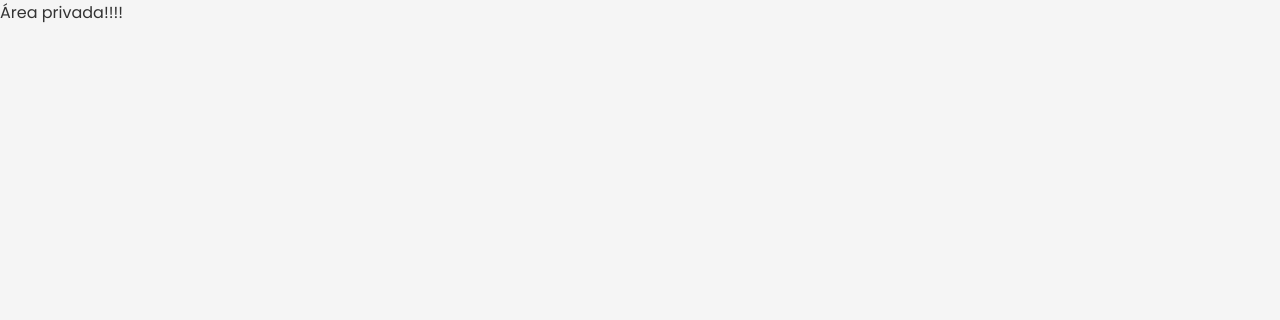
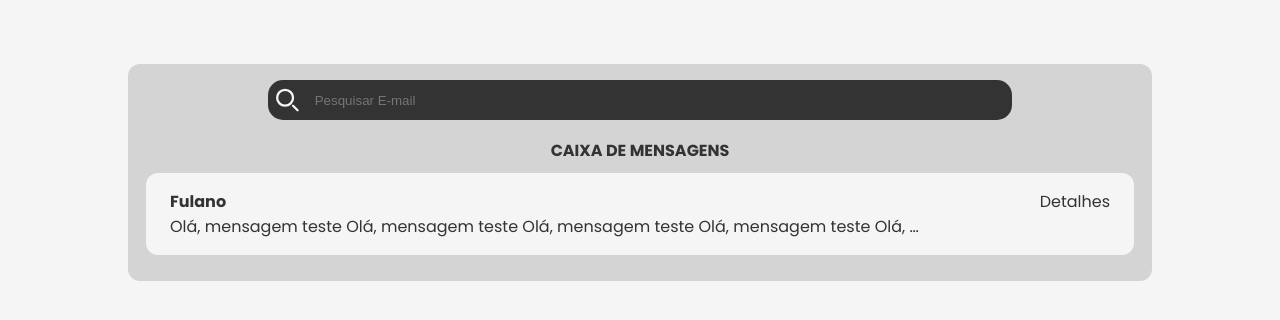
Before and after one commit to Kako-0/desafio-maximize, a Next.js app: page /manager in a window 1280 px wide. Shown: the top 320 px of the page. Built offline with nearby package versions, Linux system fonts and the light colour scheme; a web font is replaced by a local one.

Commit message:
feat(): nova página Manager

```diff
--- a/src/app/manager/page.jsx
+++ b/src/app/manager/page.jsx
@@ -1,3 +1,79 @@
+import "./styles.scss";
+
 export default function ManagerPage() {
-	return <div>Área privada!!!!</div>;
+	return (
+		<div className="page">
+			<div className="input">
+				<label htmlFor="table-search" className="sr-only">
+					Search
+				</label>
+				<div className="input__container">
+					<svg
+						height="24"
+						width="24"
+						aria-hidden
+						xmlns="http://www.w3.org/2000/svg"
+						fill="none"
+						viewBox="0 0 20 20"
+					>
+						<path
+							stroke="currentColor"
+							strokeLinecap="round"
+							strokeLinejoin="round"
+							strokeWidth="2"
+							d="m19 19-4-4m0-7A7 7 0 1 1 1 8a7 7 0 0 1 14 0Z"
+						/>
+					</svg>
+					<input
+						type="text"
+						id="table-search"
+						className="input__container-text"
+						placeholder="Pesquisar E-mail"
+					/>
+				</div>
+			</div>
+			<table className="sendbox">
+				<thead className="sendbox__titulo">
+					<tr>
+						<th scope="col">Caixa de mensagens</th>
+					</tr>
+				</thead>
+				<tbody className="sendbox__container-mensagens">
+					<tr className="mensagem">
+						<td scope="row" className="mensagem__conteudo">
+							<details className="mensagem__detalhes">
+								<summary className="mensagem__header">
+									<div>
+										<p className="mensagem__titulo">Fulano</p>
+										<span>Detalhes</span>
+									</div>
+									<p className="mensagem__preview">
+										Olá, mensagem teste Olá, mensagem teste Olá, mensagem teste
+										Olá, mensagem teste Olá, mensagem teste Olá, mensagem teste
+									</p>
+								</summary>
+								<div className="mensagem-details-content">
+									<p>
+										<b>Empresa:</b> Exemplo Ltda.
+									</p>
+									<p>
+										<b>Email:</b> fulano@example.com
+									</p>
+									<p>
+										<b>Telefone:</b> (123) 456-7890
+									</p>
+									<p>
+										<b>Mensagem:</b>
+										<br />
+										Olá, mensagem teste Olá, mensagem teste Olá, mensagem teste
+										Olá, mensagem teste Olá, mensagem teste Olá, mensagem teste
+									</p>
+								</div>
+							</details>
+						</td>
+					</tr>
+				</tbody>
+			</table>
+		</div>
+	);
 }
--- /dev/null
+++ b/src/app/manager/styles.scss
@@ -0,0 +1,149 @@
+@use "../sass/mixins";
+
+.page {
+	display: grid;
+	grid-template-columns: 1fr;
+	place-items: center;
+	width: 95%;
+	margin: 0 auto;
+	margin-top: 4rem;
+	padding: 1rem;
+	background-color: #d4d4d4;
+	border-radius: 12px;
+
+	@include mixins.breakpoint(lg) {
+		width: 80vw;
+	}
+}
+
+.input {
+	width: 75%;
+	background-color: var(--text-color);
+	color: var(--bg-color);
+	padding: 0.5rem;
+	border-radius: 15px;
+	& > label {
+		display: none;
+	}
+	&__container {
+		display: flex;
+		width: 100%;
+		gap: 1rem;
+	}
+}
+
+.input__container {
+	&-text {
+		width: 100%;
+		border: none;
+		background-color: transparent;
+		color: var(--bg-color);
+	}
+}
+
+.sendbox {
+	width: 100%;
+	margin-top: 1rem;
+	&__titulo {
+		text-transform: uppercase;
+	}
+}
+
+.mensagem {
+	display: grid;
+	grid-template-columns: 1fr;
+	place-items: start;
+	width: 100%;
+	background-color: var(--bg-color);
+	padding: 0.5rem;
+
+	margin: 0.5rem 0;
+	border-radius: 12px;
+
+	&__titulo {
+		font-weight: 600;
+	}
+
+	&__conteudo {
+		display: flex;
+		align-items: flex-start;
+		justify-content: space-between;
+		padding: 0.5rem 1rem;
+		width: 100%;
+		overflow: hidden;
+		white-space: nowrap;
+		text-overflow: ellipsis;
+		flex-direction: column;
+
+		@include mixins.breakpoint(lg) {
+			flex-direction: row;
+		}
+	}
+
+	&__preview {
+		width: 80%;
+		text-overflow: ellipsis;
+		overflow: hidden;
+	}
+}
+
+.mensagem__header {
+	display: flex;
+	align-items: flex-start;
+	justify-content: space-between;
+	flex-direction: column;
+
+	& > div {
+		width: 100%;
+		display: inline-flex;
+		justify-content: space-between;
+	}
+}
+
+.mensagem__detalhes {
+	width: 100%;
+
+	summary {
+		display: flex;
+		justify-content: space-between;
+		text-overflow: ellipsis;
+		overflow: hidden;
+		flex-direction: column;
+	}
+
+	&[open] {
+		> .mensagem-details-content {
+			animation: expand 0.5s ease-out;
+		}
+		.mensagem__preview {
+			display: none;
+		}
+	}
+}
+
+.mensagem-details-content {
+	width: 100%;
+	padding: 0 1rem;
+	white-space: normal;
+	display: flex;
+	flex-wrap: wrap;
+	gap: 0.5rem;
+
+	@include mixins.breakpoint(lg) {
+		gap: 1rem;
+	}
+
+	& > p:last-child {
+		flex-grow: 1;
+	}
+}
+
+@keyframes expand {
+	from {
+		opacity: 0;
+	}
+
+	to {
+		opacity: 1;
+	}
+}
```
